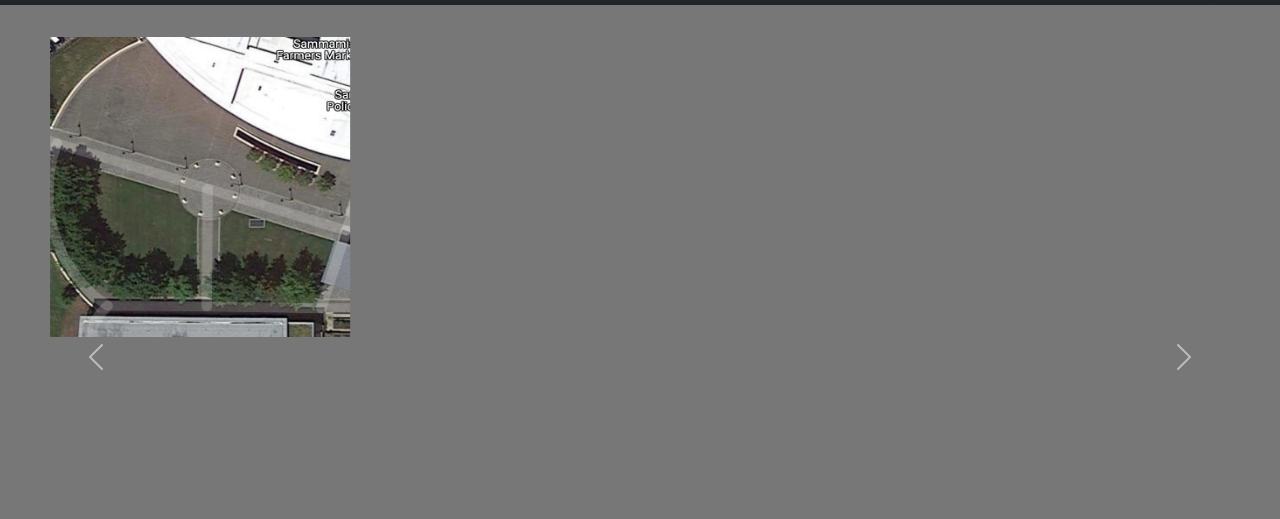
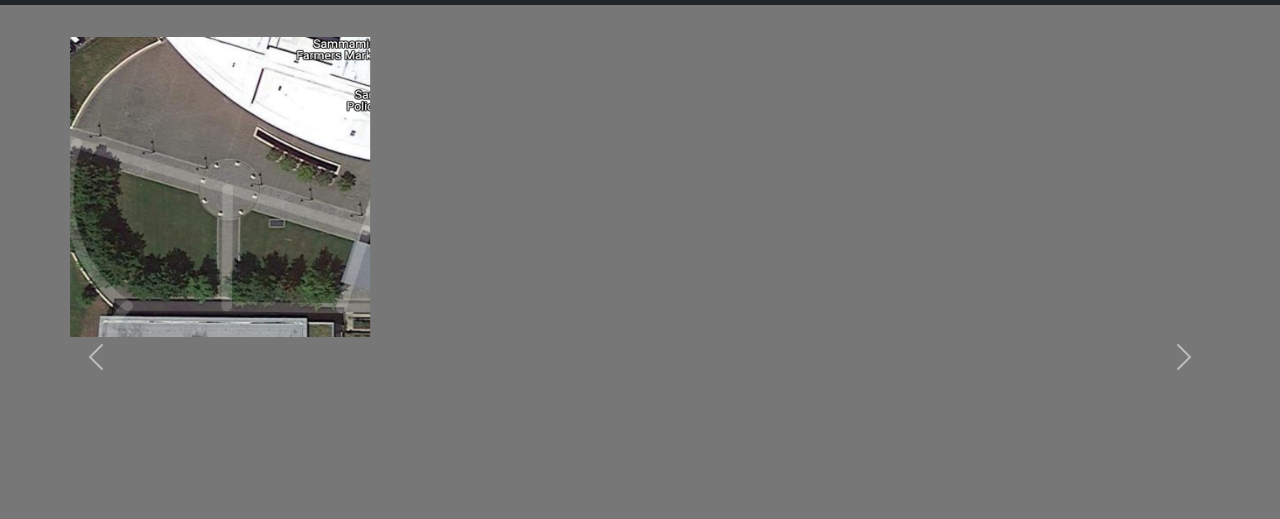
Before and after one commit to Ann-c-Tseng/MobileAssignment7, a plain HTML site: page index.html in a window 1280 px wide. Shown: the part 51-570 px from the top of the page. Drawn offline with Linux system fonts and the light colour scheme.

Commit message:
margin-left: 60px;

```diff
--- a/carousel.css
+++ b/carousel.css
@@ -53,7 +53,7 @@ img {
   position: absolute;
   top: 0;
   margin-top: 40px;
-  margin-left: 40px;
+  margin-left: 60px;
 
   width: 300px;
   height: 300px;
```
Also changed, not shown: index.html (+1 -1 lines).
